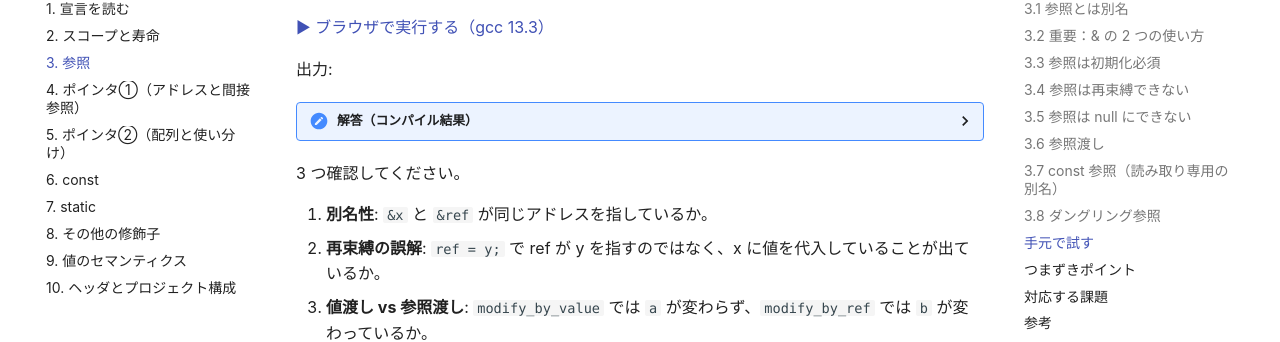
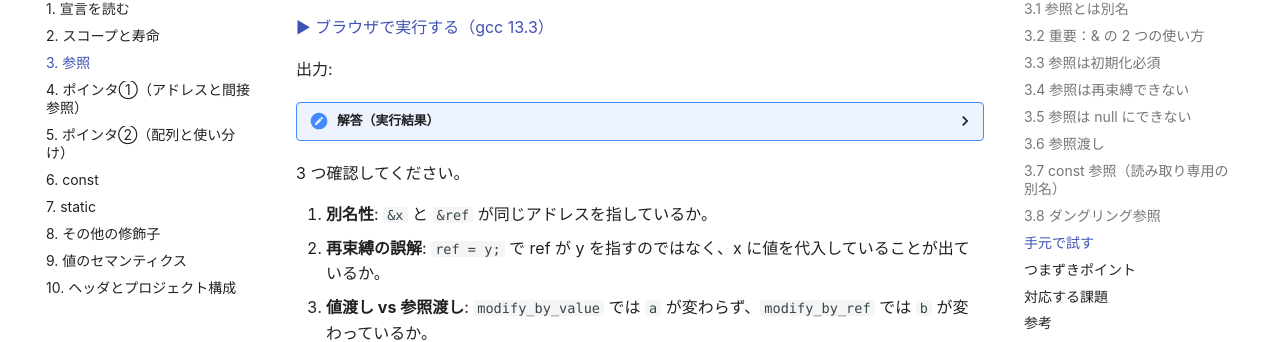
Before and after one commit to Nyanziba/ros2-cpp-drill, an MkDocs documentation site: the page built from docs/cpp-basics/03_参照.md, in a window 1280 px wide and 900 px high, scrolled down 5322 px. Shown: the part 147-489 px from the top of the window. Built offline with MkDocs 1.6.1 and Material for MkDocs 9.7.7, drawn with Linux system fonts in a browser that asks for light colours.

Commit message:
fix: 畳んだ答えの見出しを実際の内容に合わせる
03_参照 の答えを「コンパイル結果」と書いていたが、中身は普通の実行結果。
このプログラムはエラーメッセージを説明として印字するので、ブロックの
途中に error: が出てくる。それを拾って誤判定していた。
判定はブロックの冒頭 3 行だけを見るようにした。本物のコンパイラ出力なら
診断は先頭に来る。

01_ビルドとリンクの仕組み は本物のリンクエラーなので、
「コンパイル結果」から「コンパイルエラー」に言い直した。

Co-Authored-By: Claude Opus 5 <noreply@anthropic.com>
Co-Authored-By: Nyanziba <126231924+Nyanziba@users.noreply.github.com>

````diff
--- a/docs/cpp-basics/03_参照.md
+++ b/docs/cpp-basics/03_参照.md
@@ -254,7 +254,7 @@ g++ -std=c++17 -Wall -Wextra -Wpedantic basics03_practice.cpp -o basics03_practi
 
 出力:
 
-<details><summary>解答（コンパイル結果）</summary>
+<details><summary>解答（実行結果）</summary>
 
 ```
 === 参照 ===
````
Also changed, not shown: docs/cpp/01_ビルドとリンクの仕組み.md (+1 -1 lines).
